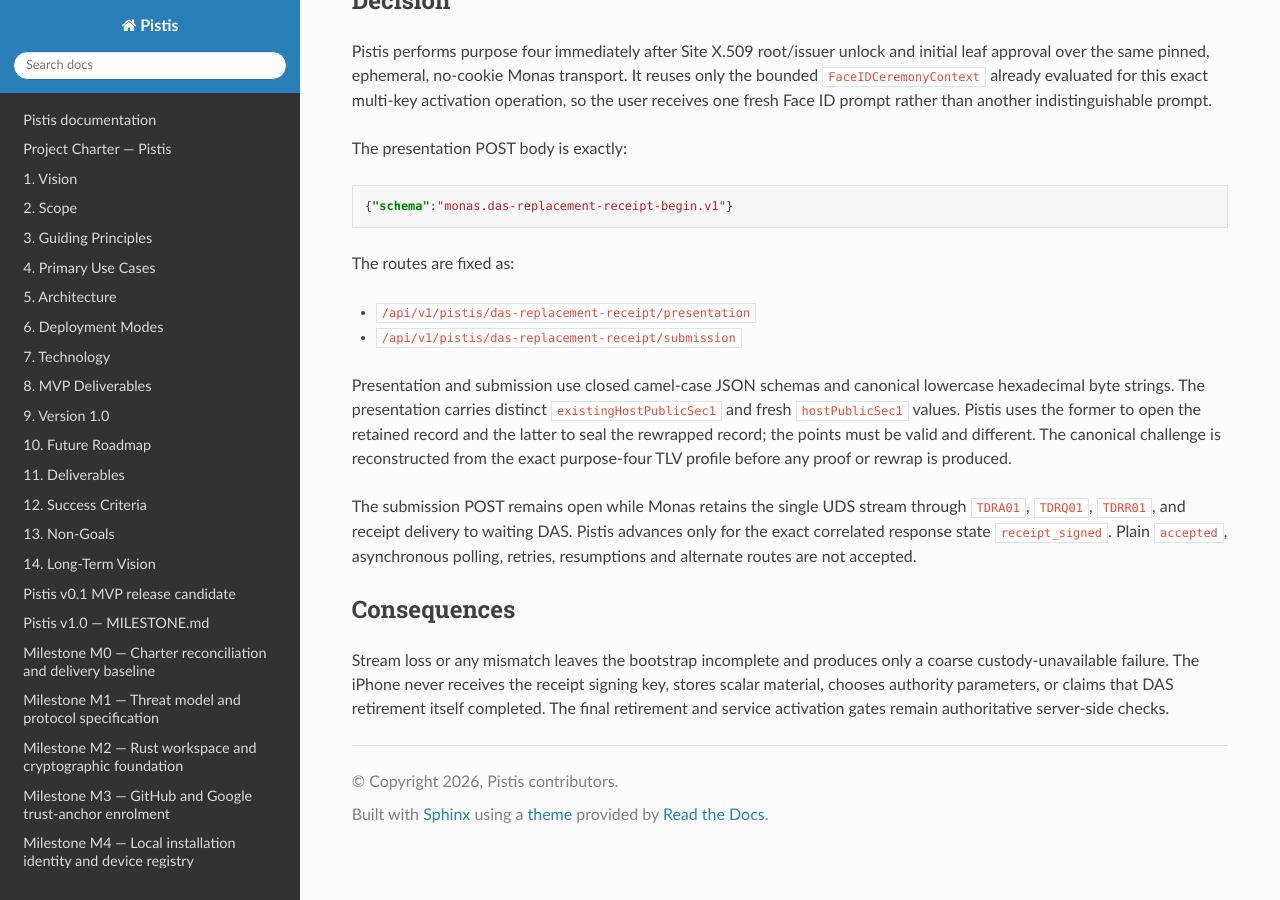
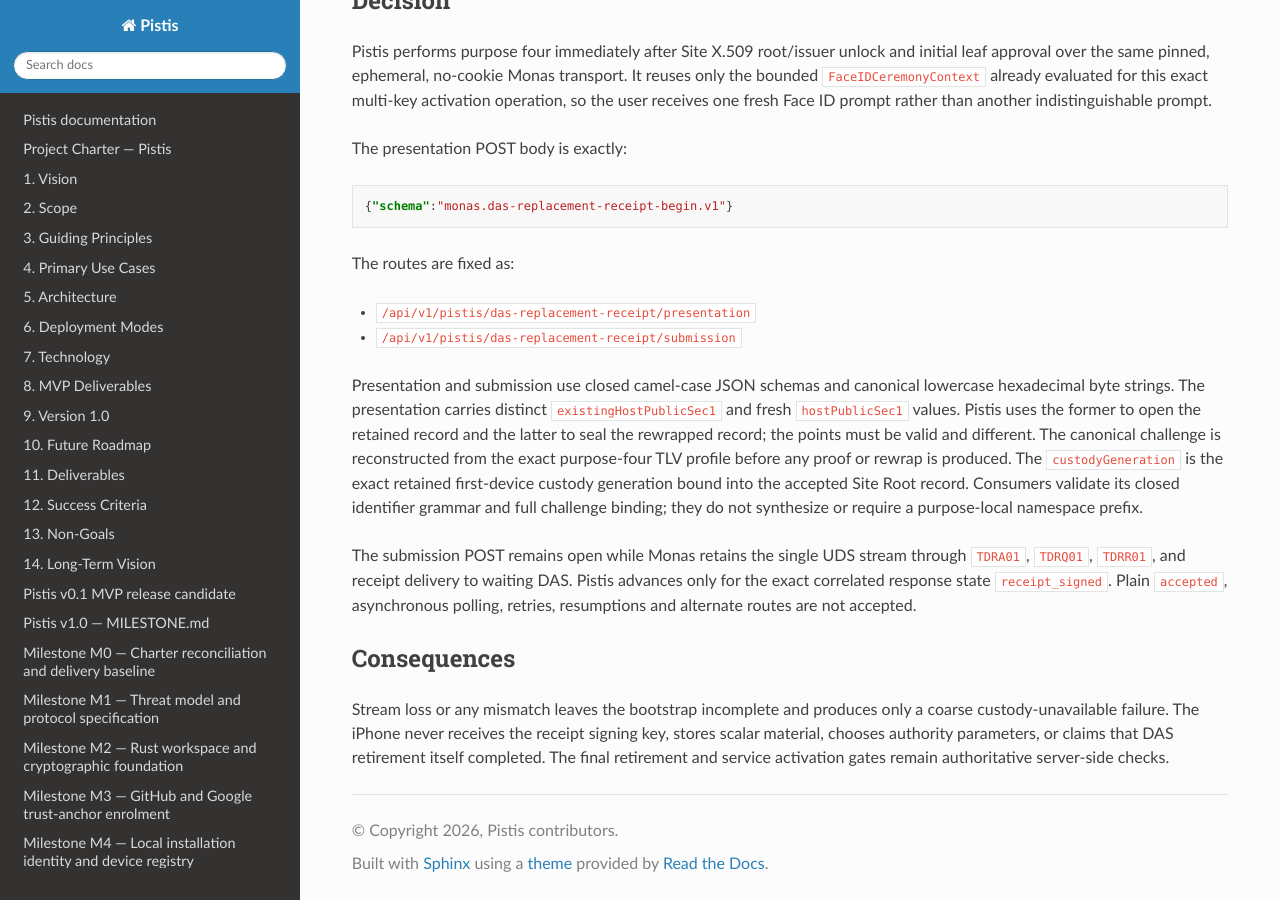
Before and after one commit to sagrudd/pistis, a Sphinx documentation site: the page built from docs/adr/0039-das-replacement-receipt-attended-ceremony.md, in a window 1280 px wide and 900 px high, scrolled down 553 px. Built offline with Sphinx 7.4.7 and the Read the Docs theme 3.1.0, drawn with Linux system fonts in a browser that asks for light colours; the version number could not be read and is left out.

Commit message:
Accept retained DAS custody generation

```diff
--- a/docs/adr/0039-das-replacement-receipt-attended-ceremony.md
+++ b/docs/adr/0039-das-replacement-receipt-attended-ceremony.md
@@ -43,6 +43,10 @@
 former to open the retained record and the latter to seal the rewrapped record;
 the points must be valid and different. The canonical challenge is reconstructed
 from the exact purpose-four TLV profile before any proof or rewrap is produced.
+The `custodyGeneration` is the exact retained first-device custody generation
+bound into the accepted Site Root record. Consumers validate its closed
+identifier grammar and full challenge binding; they do not synthesize or
+require a purpose-local namespace prefix.
 
 The submission POST remains open while Monas retains the single UDS stream
 through `TDRA01`, `TDRQ01`, `TDRR01`, and receipt delivery to waiting DAS.
```
Also changed, not shown: CHANGELOG.md (+7 -0 lines), 3 other files.
